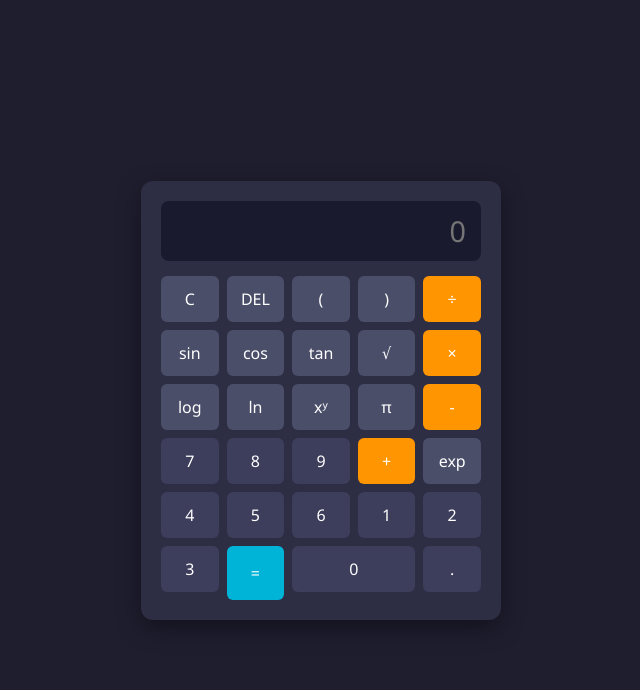
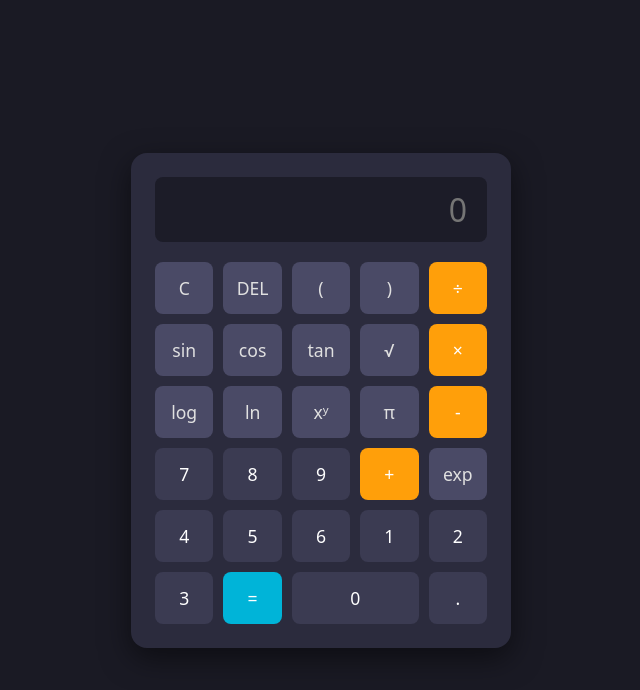
Before and after one commit to 2023kevingalante-jpg/calculadora, a plain HTML site: page index.html in a window 1280 px wide. Shown: the whole page, without its empty margins (319-959 px from the left). Drawn offline with Linux system fonts and the light colour scheme.

Commit message:
hice cambios

```diff
--- a/style.css
+++ b/style.css
@@ -2,7 +2,7 @@
   box-sizing: border-box;
   margin: 0;
   padding: 0;
-  font-family: 'Segoe UI', Tahoma, Geneva, Verdana, sans-serif;
+  font-family: system-ui, -apple-system, BlinkMacSystemFont, 'Segoe UI', Roboto, sans-serif;
 }
 
 body {
@@ -10,76 +10,65 @@ body {
   justify-content: center;
   align-items: center;
   min-height: 100vh;
-  background-color: #1e1e2f;
+  background-color: #1a1a24;
 }
 
 .calculator {
-  background-color: #2d2d44;
-  padding: 20px;
-  border-radius: 12px;
-  box-shadow: 0 8px 24px rgba(0, 0, 0, 0.4);
-  width: 360px;
+  background-color: #2b2b3d;
+  padding: 24px;
+  border-radius: 16px;
+  box-shadow: 0 10px 30px rgba(0, 0, 0, 0.5);
+  width: 380px;
 }
 
 #display {
   width: 100%;
-  height: 60px;
-  background-color: #1a1a2e;
-  color: #00ffcc;
+  height: 65px;
+  background-color: #1c1c28;
+  color: #a0a5b5;
   border: none;
   border-radius: 8px;
-  font-size: 1.8rem;
+  font-size: 2rem;
   text-align: right;
-  padding: 10px 15px;
-  margin-bottom: 15px;
+  padding: 10px 20px;
+  margin-bottom: 20px;
   outline: none;
 }
 
 .buttons {
   display: grid;
   grid-template-columns: repeat(5, 1fr);
-  gap: 8px;
+  gap: 10px;
 }
 
 .btn {
-  padding: 12px;
-  font-size: 1rem;
+  height: 52px;
+  font-size: 1.1rem;
   border: none;
-  border-radius: 6px;
-  background-color: #3d3d5c;
+  border-radius: 8px;
+  background-color: #3b3b52;
   color: #ffffff;
   cursor: pointer;
-  transition: background 0.2s;
+  transition: filter 0.15s ease;
 }
 
 .btn:hover {
-  background-color: #4e4e75;
+  filter: brightness(1.2);
 }
 
 .operator {
-  background-color: #ff9500;
-}
-
-.operator:hover {
-  background-color: #e08400;
+  background-color: #ff9f0a;
+  color: #ffffff;
 }
 
 .func {
-  background-color: #4a4e69;
-}
-
-.func:hover {
-  background-color: #5c6284;
+  background-color: #4a4a66;
+  color: #e0e0e0;
 }
 
 .equal {
   background-color: #00b4d8;
-  grid-row: span 2;
-  height: 100%;
-}
-
-.equal:hover {
-  background-color: #0096c7;
+  color: #ffffff;
 }
 
 .zero {
```
